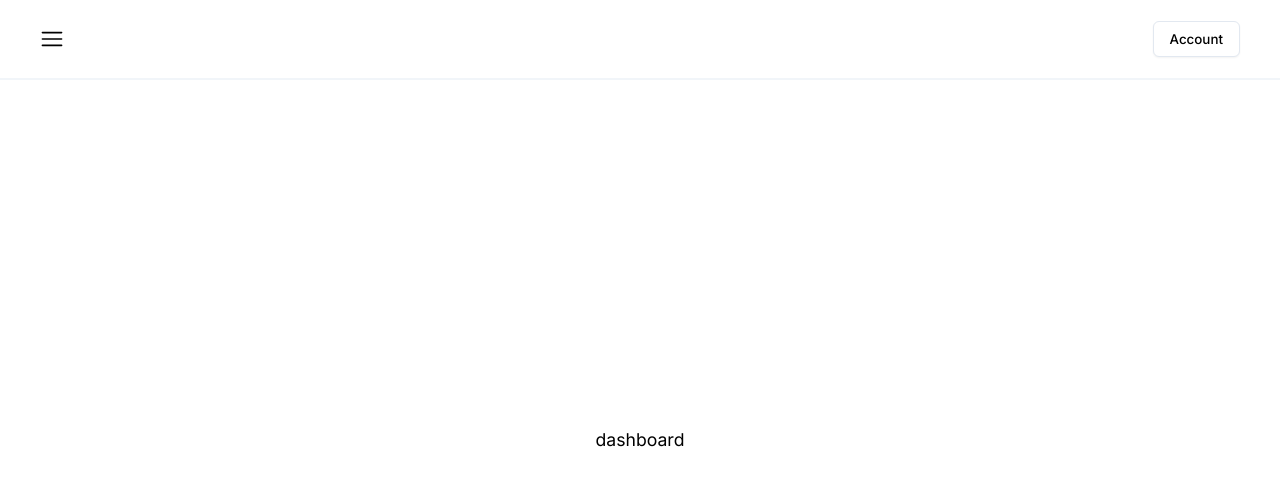
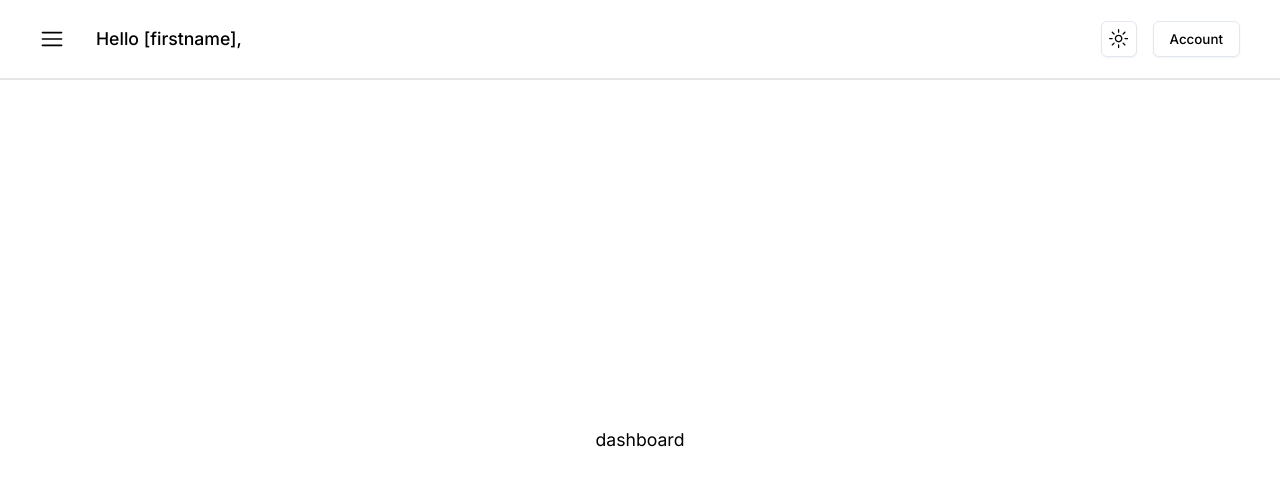
Before and after one commit to DLee1993/scribblepad, a Next.js app: page / in a window 1280 px wide. Shown: the top 486 px of the page. Built offline with nearby package versions, Linux system fonts and the light colour scheme.

Commit message:
added [theme toggle component, welcome user message] to navbar

```diff
--- a/app/components/Navbar/Navbar.tsx
+++ b/app/components/Navbar/Navbar.tsx
@@ -1,11 +1,25 @@
+"use client";
+
 import Menu from "./Menu";
 import Account from "./Account";
+import { ThemeToggle } from "../Theme/ThemeToggle";
+import { usePathname } from "next/navigation";
 
 export default function Navbar() {
+    const pathname = usePathname();
+
     return (
-        <nav className="flex justify-between items-center py-4 px-10 border-b-2 border-slate-100">
-            <Menu />
-            <Account />
+        <nav className="flex justify-between items-center py-4 px-4 md:px-6 lg:px-8 xl:px-10 border-b-2 border-slate-950/10 dark:border-slate-50/10">
+            <section className="flex justify-center items-center gap-x-4 md:gap-x-8">
+                <Menu />
+                {pathname === "/" && (
+                    <h2 className="font-medium hidden sm:block">Hello [firstname],</h2>
+                )}
+            </section>
+            <section className="flex justify-center items-center gap-x-4">
+                <ThemeToggle />
+                <Account />
+            </section>
         </nav>
     );
 }
```
